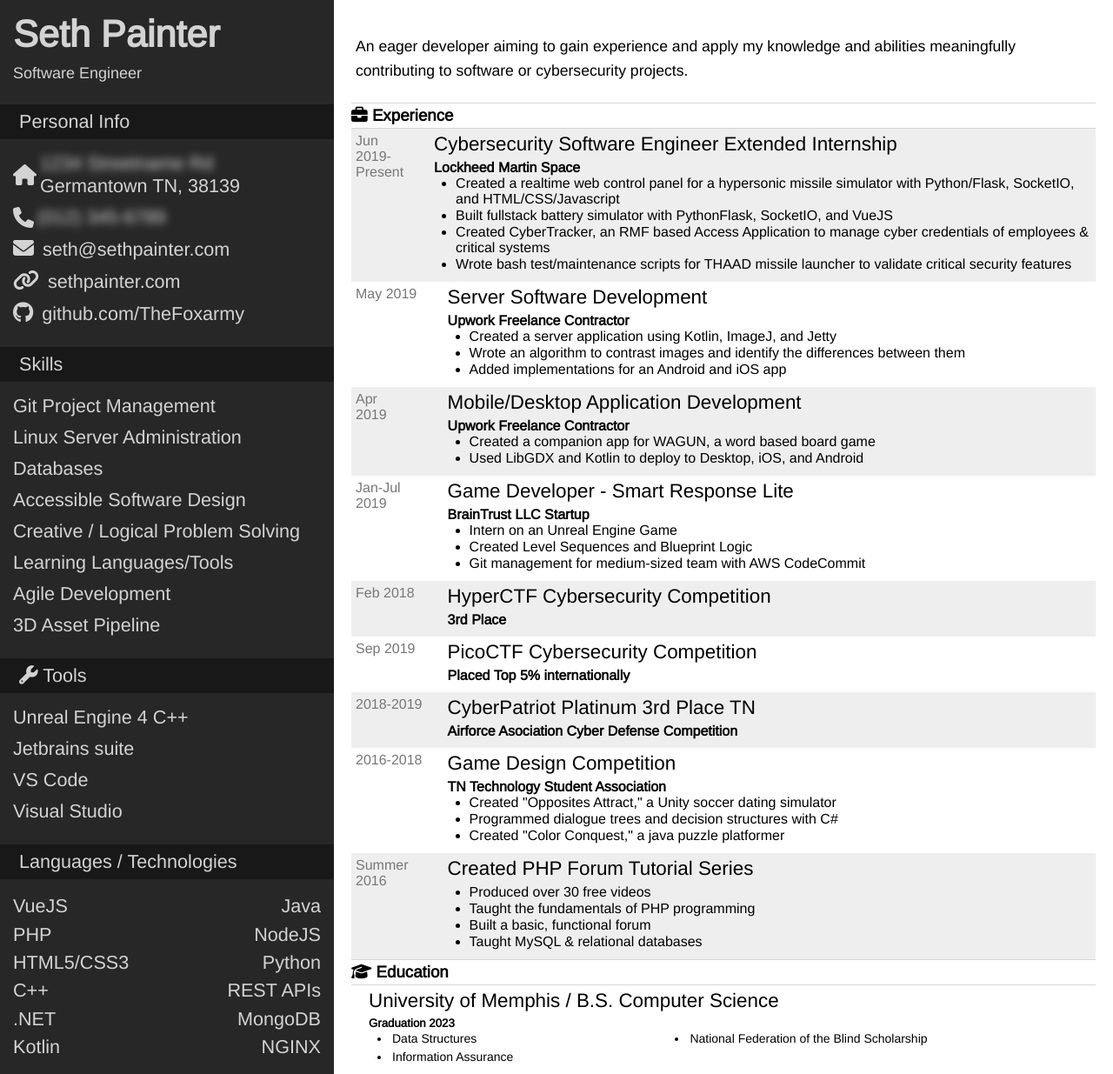
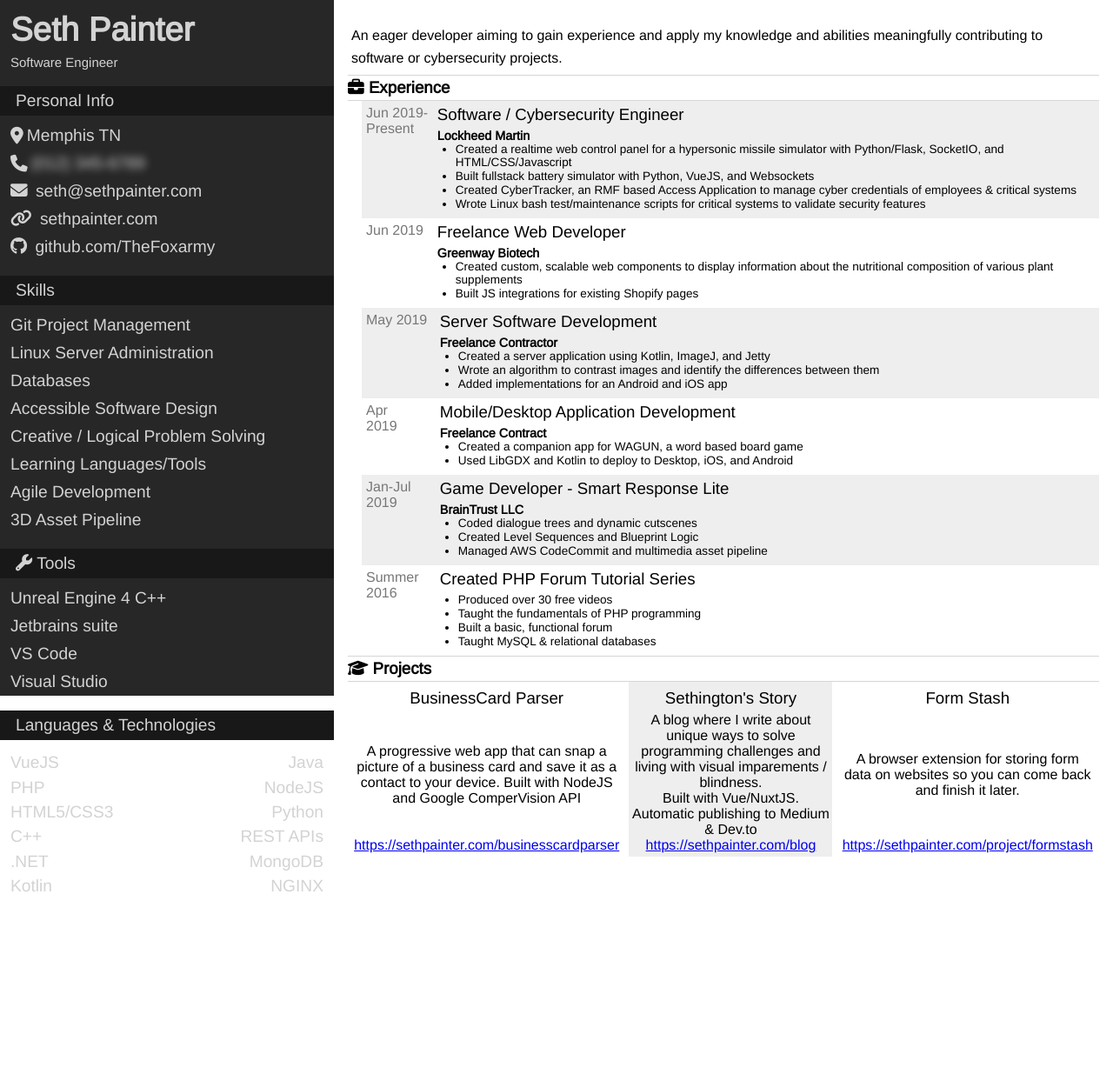
Before and after one commit to FlorianEagox/resume, a PHP site: page /home.php in a window 1280 px wide. Shown: the whole page at 87% size. After the commit the page ends 1025 px from the top, so only its background shows below. Run offline with PHP 8.4, Linux system fonts and the light colour scheme; some libraries are stand-ins or nearby versions.

Commit message:
Switched the scaling to fit at 100% Added projects section

```diff
--- a/main.css
+++ b/main.css
@@ -1,5 +1,5 @@
 :root {
-	--left-pad:15px;
+	--left-pad:12px;
 }
 * {
 	margin:0;
@@ -9,26 +9,26 @@
 ul {
 	list-style-position:inside;
 }
-/* html, body, main { height: 100%; } */
+html, body, main { height: 100%; }
 main {
 	display: flex;
 	align-items: stretch;
 	font-family: 'Arimo';
+	/* font-size: 0.82rem; */
 }
 #sidebar {
 	background-color:#272727;
 	color:lightgrey;
 	flex-basis: 30%;
-	font-size:1.35rem;
+	font-size:1.2rem;
 }
 #position {
-	padding-top:10px;
-	margin-bottom:10px;
-	font-size:18px;
+	margin: 7px 0;
+	font-size:15px;
 }
 .head {
-	background:#181818;
-	padding:7px;
+	background: #181818;
+	padding: 6px;
 }
 .head p {
 	margin-left:var(--left-pad);
@@ -44,7 +44,7 @@ main {
 }
 .info-piece i {
 	margin-right: 4px;
-	font-size: 1.5rem;
+	font-size: 1.23rem;
 }
 #skills ul,
 .subsec ul {
@@ -53,7 +53,7 @@ main {
 #skills li,
 #tools li {
   overflow-wrap: break-word;
-  margin-bottom:10px;
+  margin-bottom: 10px;
   white-space: normal;
 }
 ul#languages {
@@ -74,27 +74,30 @@ ul#languages {
 #head_prog {
 	/*font-size:1.2rem;*/
 }
+#sidebar a {
+	text-decoration: none;
+	color: inherit;
+}
 
 #content {
 	background: white;
-	padding: 25px 20px 0;
-	/* flex-basis: 70%; */
+	padding: 21px 16px 0;
 	/* white-space:nowrap; */
 	flex: 1;
 	display: flex;
 	flex-direction: column;
+	justify-content: space-around;
 }
 
 #objective {
-	margin: auto 5px;
-	margin-bottom:9px;
-	line-height:1.6;
-	font-size:1.1rem;
+	/* margin: auto 4px; */
+	margin: 7px 4px;
+	line-height: 1.6;
+	font-size: 1rem;
 	/* font-weight:600; */
 }
 #sections {
 	/* flex-grow: 1; */
-	margin-top: auto;
 	display: flex;
 	flex-direction: column;
 }
@@ -104,7 +107,7 @@ ul#languages {
 .sec_item {
 	display:flex;
 	align-items: center;
-	padding-bottom: 10px;
+	padding-bottom: 8px;
 }
 .item_date {
 	font-weight:lighter;
@@ -121,33 +124,32 @@ section .title {
 	padding:3px 0;
 	/*margin-bottom:10px;*/
 }
-.exp_item {
-	font-size:0.8rem;
-}
-.item_desc {
-	margin-left: 20px;
+#experience .sec_item {
+	margin-left: 16px;
 	flex-grow: 1;
 }
-.item_desc h4 {
-	font-size: 1rem;
+.sec_item h4 {
+	font-size: 0.9rem;
 }
-.item_desc ul {
+.sec_item ul {
 	list-style-position:outside;
-	margin-left:25px;
+	margin-left:21px;
 }
-.item_desc li {
-	font-size: 1rem;
+.sec_item li {
+	font-size: 0.85rem;
 	margin-bottom: 1px;
 }
 
-.item_desc h3 {
+.sec_item h3 {
 	font-weight:normal;
 	margin:5px 0 5px 0;
-	font-size:1.4rem;
+	font-size:1.17rem;
+	white-space: nowrap;
 }
-.item_desc h2 {
-	font-size:1.3rem;
+.sec_item h2 {
+	font-size:1.1rem;
 }
+
 .classes {
 	columns:2;
 	width: 80%;
@@ -157,6 +159,7 @@ section .title {
 	font-size:0.875rem;
 	padding:2px;
 }
+
 #experience .sec_item:nth-child(odd) {
 	background-color:#eee;
 }
@@ -168,7 +171,26 @@ section .title {
 	filter: blur(5px);
 }
 
-a {
-	text-decoration: none;
-	color: inherit;
+
+#projects {
+	display: flex;
 }
+#projects .sec_item {
+	flex-basis: calc(100% / 3);
+	text-align: center;
+}
+#projects .sec_item:nth-child(even) {
+	background-color: #eee;
+}
+
+#projects .sec_item {
+	margin: 0 0.25em;
+	display: flex;
+	flex-direction: column;
+	justify-content: space-between;
+	padding: 0.2em;
+}
+
+#projects .horizontal h3 {
+	/* text-align: center; */
+}
--- a/resume.html
+++ b/resume.html
@@ -9,10 +9,9 @@
 		</div>
 		<div id="personal" class="subsec">
 			<div class="info-piece">
-				<i class="fas fa-home"></i>
+				<i class="fas fa-map-marker-alt"></i>
 				<div id="address">
-					<p id="address-line1" class="sensitive">1234 Streetname Rd</p>
-					<p>Germantown TN, 38139</p>
+					<p>Memphis TN</p>
 				</div>
 			</div>
 			<div class="info-piece">
@@ -68,7 +67,7 @@
 			</ul>
 		</div>
 		<div class="head" id="head_prog">
-			<p>Languages / Technologies</p>
+			<p>Languages & Technologies</p>
 		</div>
 		<div class="subsec" id="techs">
 			<ul id="languages">
@@ -91,7 +90,6 @@
 		<p id="objective">
 			An eager developer aiming to gain experience and apply my knowledge and abilities meaningfully contributing to software or cybersecurity projects.
 		</p>
-		<div id="sections">
 		<section>
 			<div class="title">
 				<h3>
@@ -103,13 +101,24 @@
 				<div class="sec_item">
 					<p class="item_date">Jun 2019-Present</p>
 					<div class="item_desc">
-							<h3>Cybersecurity Software Engineer Extended Internship</h3>
-							<h4>Lockheed Martin Space</h4>
+						<h3>Software / Cybersecurity Engineer</h3>
+						<h4>Lockheed Martin</h4>
 						<ul>
 							<li>Created a realtime web control panel for a hypersonic missile simulator with Python/Flask, SocketIO, and HTML/CSS/Javascript</li>
-								<li>Built fullstack battery simulator with PythonFlask, SocketIO, and VueJS</li>
-								<li>Created CyberTracker, an RMF based Access Application to manage cyber credentials of employees &  critical systems</li>
-								<li>Wrote bash test/maintenance scripts for THAAD missile launcher to validate critical security features</li>
+							<li>Built fullstack battery simulator with Python, VueJS, and Websockets</li>
+							<li>Created CyberTracker, an RMF based Access Application to manage cyber credentials of employees & critical systems</li>
+							<li>Wrote Linux bash test/maintenance scripts for critical systems to validate security features</li>
+						</ul>
+					</div>
+				</div>
+				<div class="sec_item">
+					<p class="item_date">Jun 2019</p>
+					<div class="item_desc">
+						<h3>Freelance Web Developer</h3>
+						<h4>Greenway Biotech</h4>
+						<ul>
+							<li>Created custom, scalable web components to display information about the nutritional composition of various plant supplements</li>
+							<li>Built JS integrations for existing Shopify pages</li>
 						</ul>
 					</div>
 				</div>
@@ -117,7 +126,7 @@
 					<p class="item_date">May 2019</p>
 					<div class="item_desc">
 						<h3>Server Software Development</h3>
-							<h4>Upwork Freelance Contractor</h4>
+						<h4>Freelance Contractor</h4>
 						<ul>
 							<li>Created a server application using Kotlin, ImageJ, and Jetty</li>
 							<li>Wrote an algorithm to contrast images and identify the differences between them</li>
@@ -129,7 +138,7 @@
 					<p class="item_date">Apr <br> 2019</p>
 					<div class="item_desc">
 						<h3>Mobile/Desktop Application Development</h3>
-							<h4>Upwork Freelance Contractor</h4>
+						<h4>Freelance Contract</h4>
 						<ul>
 							<li>Created a companion app for WAGUN, a word based board game</li>
 							<li>Used LibGDX and Kotlin to deploy to Desktop, iOS, and Android</li>
@@ -140,15 +149,15 @@
 					<p class="item_date">Jan-Jul 2019</p>
 					<div class="item_desc">
 						<h3>Game Developer - Smart Response Lite</h3>
-							<h4>BrainTrust LLC Startup</h4>
+						<h4>BrainTrust LLC</h4>
 						<ul>
-								<li>Intern on an Unreal Engine Game</li>
+							<li>Coded dialogue trees and dynamic cutscenes</li>
 							<li>Created Level Sequences and Blueprint Logic</li>
-								<li>Git management for medium-sized team with AWS CodeCommit</li>
+							<li>Managed AWS CodeCommit and multimedia asset pipeline</li>
 						</ul>
 					</div>
 				</div>
-					<div class="sec_item">
+				<!-- <div class="sec_item">
 					<p class="item_date">Feb 2018</p>
 					<div class="item_desc">
 						<h3 class="desc_head">HyperCTF Cybersecurity Competition</h3>
@@ -181,7 +190,7 @@
 							<li>Created "Color Conquest," a java puzzle platformer</li>
 						</ul>
 					</div>
-					</div>
+				</div> -->
 				<div class="sec_item">
 					<p class="item_date">Summer 2016</p>
 					<div class="item_desc">
@@ -196,7 +205,38 @@
 				</div>
 			</div>
 		</section>
-			<section id="education">
+		<section>
+			<div class="title">
+				<h3>
+					<i class="fas fa-graduation-cap"></i>
+					Projects
+				</h3>
+			</div>
+			<div class="info" id="projects">
+				<div class="sec_item">
+					<h3>BusinessCard Parser</h3>
+					<p class="item_desc">A progressive web app that can snap a picture of a business card and save it as a contact to your device. Built with NodeJS and Google ComperVision API</p>
+					<a href="https://sethpainter.com/businesscardparser">
+						https://sethpainter.com/businesscardparser
+					</a>
+				</div>
+				<div class="sec_item">
+					<h3>Sethington's Story</h3>
+					<p class="item_desc">A blog where I write about unique ways to solve programming challenges and living with visual imparements / blindness. <br/> Built with Vue/NuxtJS. Automatic publishing to Medium & Dev.to</p>
+					<a href="https://sethpainter.com/blog">
+						https://sethpainter.com/blog
+					</a>
+				</div>
+				<div class="sec_item">
+					<h3>Form Stash</h3>
+					<p class="item_desc">A browser extension for storing form data on websites so you can come back and finish it later.</p>
+					<a href="https://sethpainter.com/project/formstash">
+						https://sethpainter.com/project/formstash
+					</a>
+				</div>
+			</div>
+		</section>
+		<!-- <section id="education">
 			<div class="title">
 				<h3>
 					<i class="fas fa-graduation-cap"></i>
@@ -205,10 +245,9 @@
 			</div>
 			<div class="info">
 				<div class="sec_item">
-						<!-- <p class="item_date">2019-Present</p> -->
 					<div class="item_desc">
 						<h3>University of Memphis / B.S. Computer Science</h3>
-							<h5>Graduation 2023</h5>
+						<h5>Currently Enrolled</h5>
 						<ul class="classes">
 							<li>Data Structures</li>
 							<li>Information Assurance</li>
@@ -216,18 +255,8 @@
 						</ul>
 					</div>
 				</div>
-					<!-- <div id="highschool" class="sec_item">
-						<p class="item_date">2015-2019</p>
-						<div class="item_desc">
-							<h3>Houston High School</h3>
-							<ul class="classes">
-								<li>CompTIA IT Essentials</li>
-								<li>Cisco Networking</li>
-							</ul>
 			</div>
-					</div> -->
-				</div>
-			</section>
-		</div>
+		</section> -->
 	</div>
 </main>
+<!-- <script>print()</script> -->
```
Lines whose indentation alone changed are shown as unchanged.
